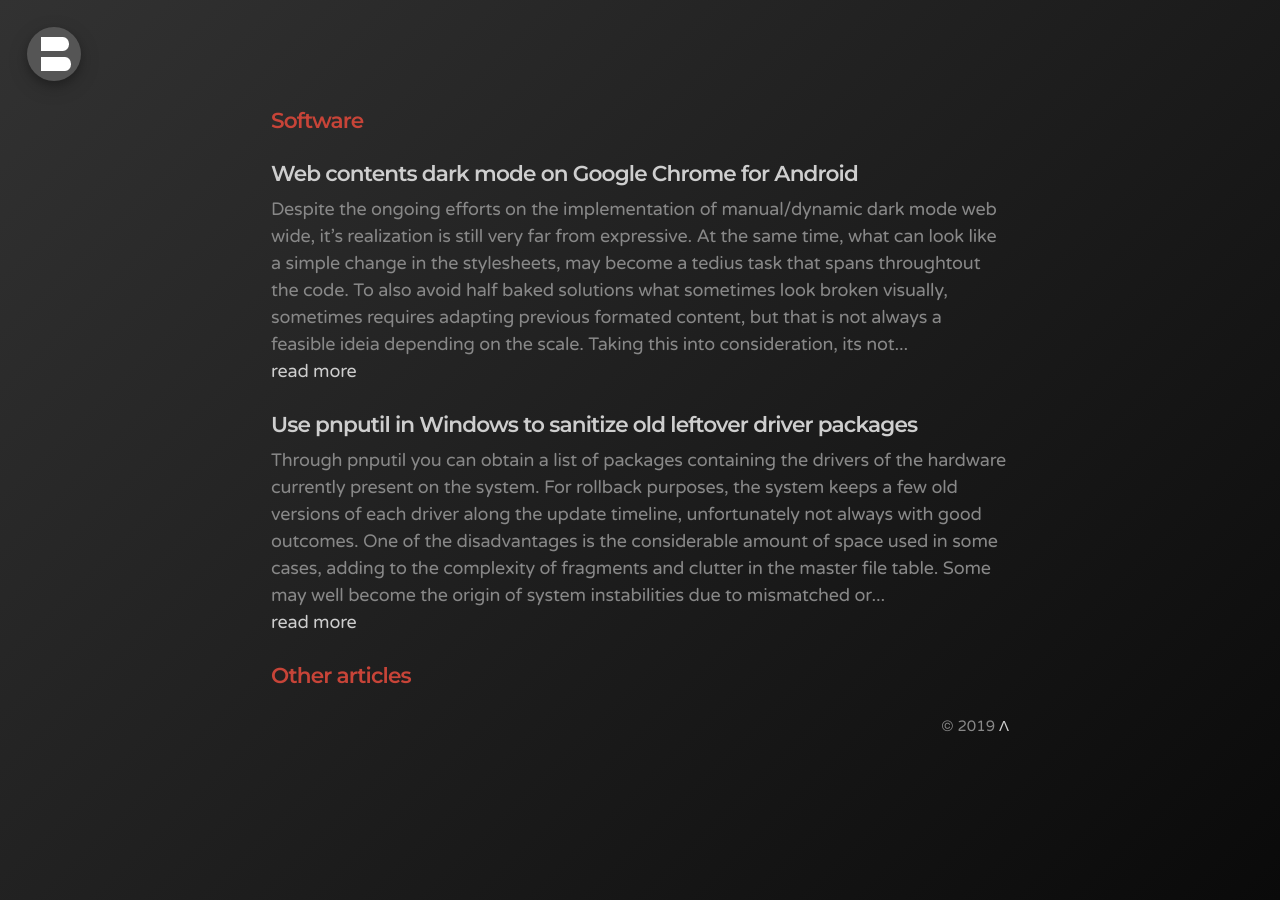
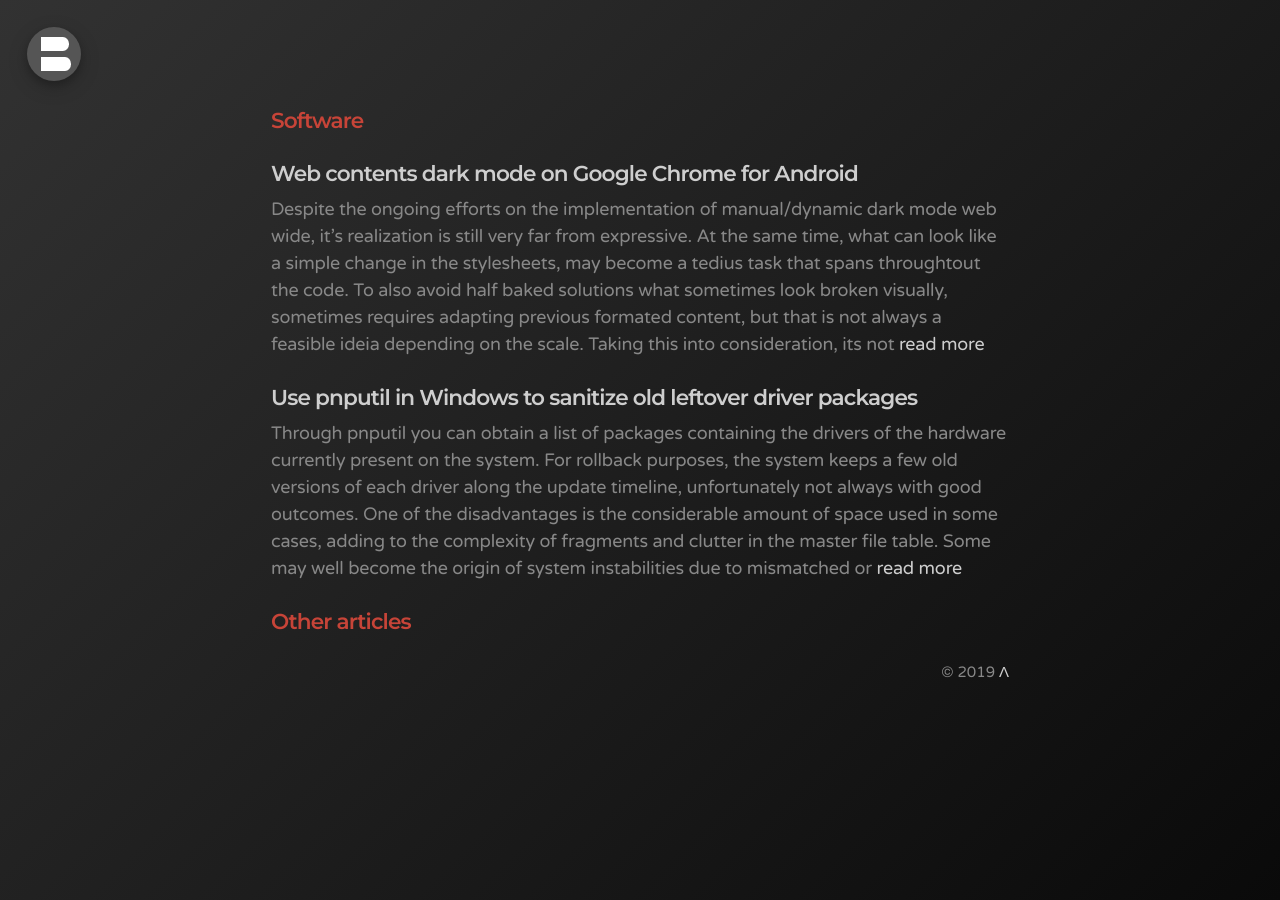
Before and after one commit to bonina/bonina.github.io, a Jekyll site: the page built from software.md, in a window 1280 px wide. Built offline with Jekyll 4.4.1, drawn with Linux system fonts in a browser that asks for light colours.

Commit message:
Update software.md

```diff
--- a/software.md
+++ b/software.md
@@ -11,10 +11,7 @@
     </h1>
     {% assign ncut = 500 %}
     {% assign words = post.content | strip_newlines | markdownify | strip_html | truncate: ncut, "" | number_of_words | decrement %}
-    {{ post.content | strip_newlines | markdownify | strip_html | truncatewords: words }}
-    <div>
-      <a href='{{ post.url }}'>read more</a>
-    </div>
+    {{ post.content | strip_newlines | markdownify | strip_html | truncatewords: words, " " }}<a href='{{ post.url }}'>read more</a>
   </article>
 {% endfor %}
 
```
